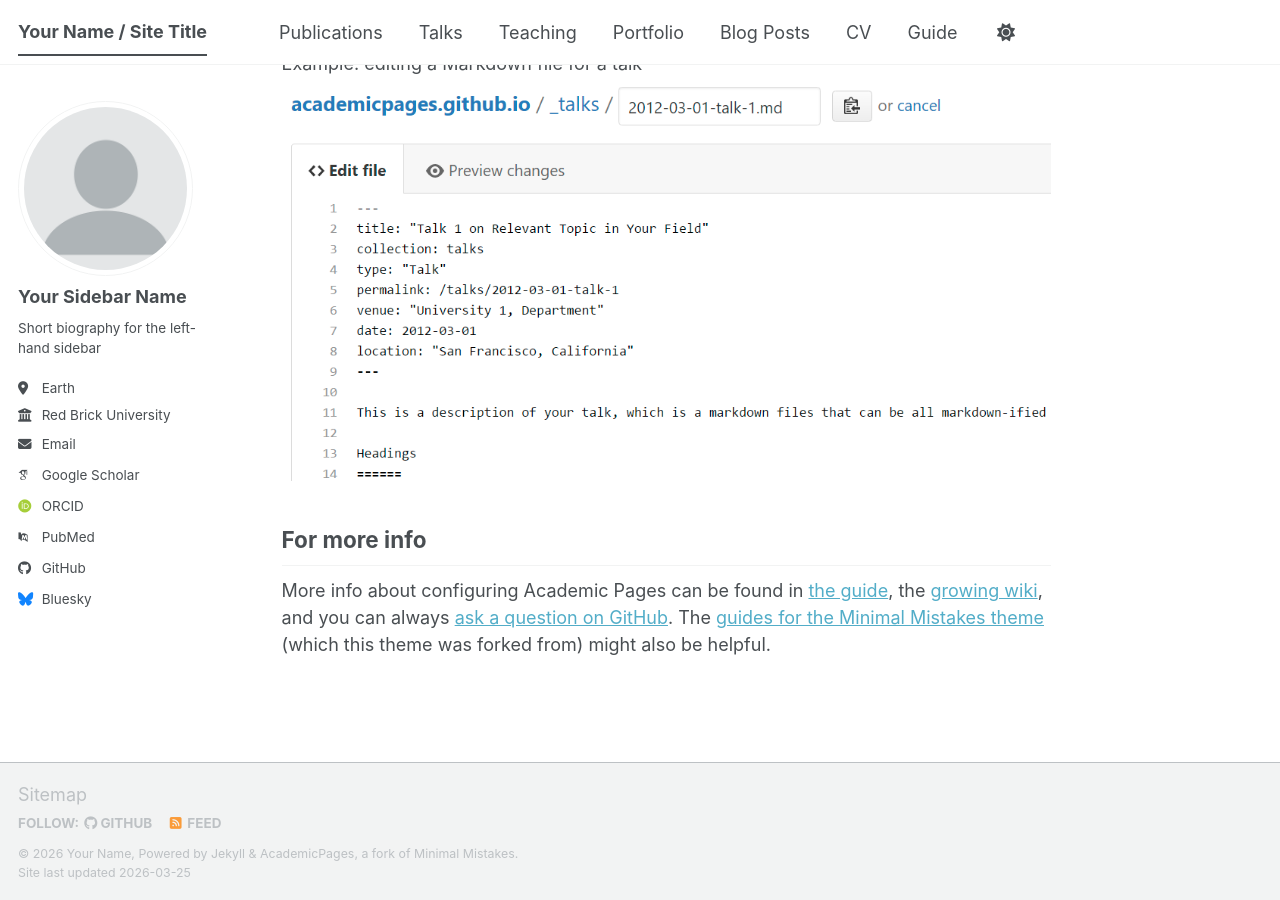
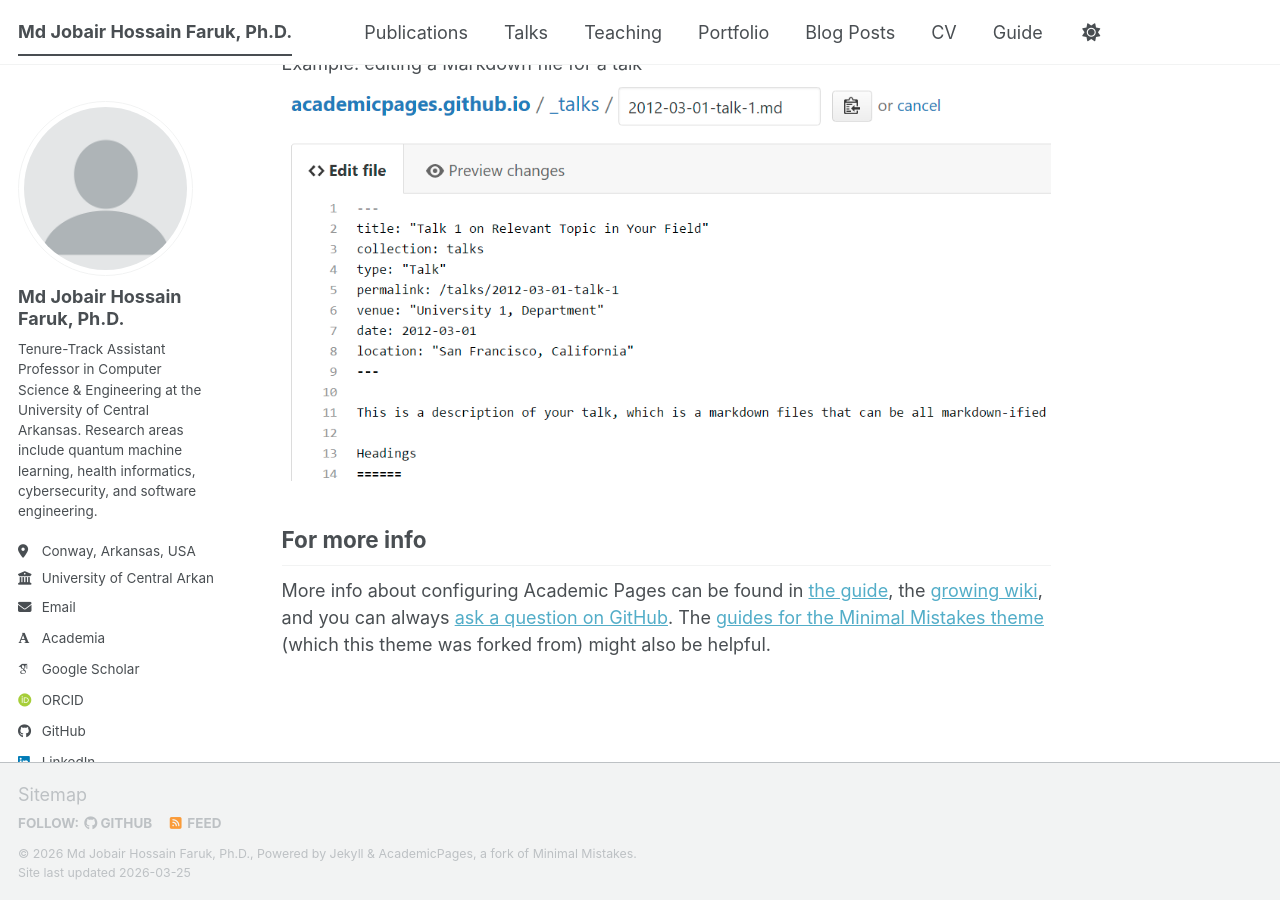
Before and after one commit to jobair-hossain/jobair-hossain.github.io, a Jekyll site: the page built from _pages/about.md, in a window 1280 px wide and 900 px high, scrolled down 2720 px. Built offline with Jekyll 4.4.1, drawn with Linux system fonts in a browser that asks for light colours; some web fonts are replaced; a script bundle is joined from its source files by our own code; library files that are not in the unit come from our copies; some of the changed lines change nothing that is shown.

Commit message:
Update _config.yml

```diff
--- a/_config.yml
+++ b/_config.yml
@@ -1,116 +1,105 @@
-# Welcome to Jekyll!
-#
-# This config file is meant for settings that affect your entire site, values
-# which you are expected to set up once and rarely need to edit after that.
-# For technical reasons, this file is *NOT* reloaded automatically when you use
-# `jekyll serve -l -H localhost`. If you change this file, please restart the
-# server process.
-
 # Basic Site Settings
 locale                   : "en-US"
-site_theme               : "default" # The available themes options are "default", "air", "sunrise", "mint", "dirt" and "contrast"
-title                    : "Your Name / Site Title"
+site_theme               : "default"
+title                    : "Md Jobair Hossain Faruk, Ph.D."
 title_separator          : "-"
-name                     : &name "Your Name"
-description              : &description "Your Name's academic portfolio"   # Update this with a general description of your site, this is the default if not overridden by a page
-url                      : https://academicpages.github.io # The base hostname & protocol for your site e.g. "https://[your GitHub username].github.io",
-                                                           # or if you already have some other page hosted on Github then use "https://[your GitHub username].github.io/[Your Repo Name]"
-baseurl                  : "" # the subpath of your site, e.g. "/blog"
-repository               : "academicpages/academicpages.github.io"
+name                     : &name "Md Jobair Hossain Faruk, Ph.D."
+description              : &description "Academic website of Dr. Jobair Hossain, Tenure-Track Assistant Professor in the Department of Computer Science & Engineering at the University of Central Arkansas."
+url                      : "https://jobair-hossain.github.io"
+baseurl                  : ""
+repository               : "jobair-hossain/jobair-hossain.github.io"
 
-# Site Author - The following control what appear as part of the author content on the side bar.
-#               If a field is blank the icon and link will not appear, otherwise it will be shown.
-#               Additional customization can be done by editing /_includes/author-profile.html
+# Site Author
 author:
-  # Biographic information
   avatar           : "profile.png"
-  name             : "Your Sidebar Name"
-  pronouns         : # example: "she/her"
-  bio              : "Short biography for the left-hand sidebar"
-  location         : "Earth"
-  employer         : "Red Brick University"
-  uri              : # URL
-  email            : "none@example.org"
+  name             : "Md Jobair Hossain Faruk, Ph.D."
+  pronouns         :
+  bio              : "Tenure-Track Assistant Professor in Computer Science & Engineering at the University of Central Arkansas. Research areas include quantum machine learning, health informatics, cybersecurity, and software engineering."
+  location         : "Conway, Arkansas, USA"
+  employer         : "University of Central Arkansas"
+  uri              :
+  email            : "mhossainfaruk@uca.edu"
 
   # Academic websites
-  academia         : # URL
-  arxiv            : # URL - Update with the correct link to your profile
-  googlescholar    : "https://scholar.google.com/citations?user=PS_CX0AAAAAJ"
-  inspire-hep      : # URL
-  impactstory      : # URL
-  orcid            : "https://orcid.org/yourorcidurl"
-  semantic         : # URL
-  ssrn             : # URL
-  pubmed           : "https://www.ncbi.nlm.nih.gov/pubmed/?term=john+snow"
-  researchgate     : # URL
-  scopus           : # URL
-  zotero           : # URL
-
+  academia         : "https://uca.edu/cse/facultystaff/md-jobair-hossain-faruk"
+  arxiv            :
+  googlescholar    : "https://scholar.google.com/citations?user=tN6WOm4AAAAJ"
+  inspire-hep      :
+  impactstory      :
+  orcid            : "https://orcid.org/0000-0002-6316-5334"
+  semantic         :
+  ssrn             :
+  pubmed           :
+  researchgate     :
+  scopus           :
+  zotero           :
 
   # Repositories and software development
-  bitbucket        : # Username - Update with your username on the site
-  codepen          : # Username
-  dribbble         : # Username
-  github           : "academicpages"
-  kaggle           : # Username
-  stackoverflow    : # User number or user number and name (i.e., use "1" or "1/jeff-atwood")
+  bitbucket        :
+  codepen          :
+  dribbble         :
+  github           : "jobair-hossain"
+  kaggle           :
+  stackoverflow    :
 
   # Social media
-  artstation       : # Username
-  bluesky          : "bsky.app" # Replace this with you Bluesky username
-  facebook         : # Username
-  flickr           : # Username
-  foursquare       : # Username
-  goodreads        : # Username
-  google_plus      : # Username
-  keybase          : # Username
-  instagram        : # Username
-  lastfm           : # Username
-  linkedin         : # Username
-  mastodon         : # URL
-  medium           : # URL
-  pinterest        : # Username
-  soundcloud       : # Username
-  steam            : # Username
-  telegram         : # URL
-  tumblr           : # Username
-  twitter          : # Username for X / Twitter
-  vine             : # Username
-  weibo            : # Username
-  wikipedia        : # Username
-  xing             : # Username
-  youtube          : # Username
-  zhihu            : # Username
+  artstation       :
+  bluesky          :
+  facebook         :
+  flickr           :
+  foursquare       :
+  goodreads        :
+  google_plus      :
+  keybase          :
+  instagram        :
+  lastfm           :
+  linkedin         : "jobair16"
+  mastodon         :
+  medium           :
+  pinterest        :
+  soundcloud       :
+  steam            :
+  telegram         :
+  tumblr           :
+  twitter          :
+  vine             :
+  weibo            :
+  wikipedia        :
+  xing             :
+  youtube          :
+  zhihu            :
 
-# Publication Category - The following the list of publication categories and their headings
+# Publication Categories
 publication_category:
   books:
-    title: 'Books'
+    title: "Books"
   manuscripts:
-    title: 'Journal Articles'
+    title: "Journal Articles"
   conferences:
-    title: 'Conference Papers'
+    title: "Conference Papers"
 
 # Site Settings
-teaser                   :  # filename of teaser fallback teaser image placed in /images/ for social media previews
-breadcrumbs              : false # true, false (default)
+teaser                   :
+breadcrumbs              : false
 words_per_minute         : 160
 future                   : true
-read_more                : "disabled" # if enabled, adds "Read more" links to excerpts
-talkmap_link             : false      #change to true to add link to talkmap on talks page
+read_more                : "disabled"
+talkmap_link             : false
+
 comments:
-  provider               : # false (default), "disqus", "discourse", "facebook", "google-plus", "staticman", "custom"
+  provider               :
   disqus:
     shortname            :
   discourse:
-    server               : # https://meta.discourse.org/t/embedding-discourse-comments-via-javascript/31963 , e.g.: meta.discourse.org
+    server               :
   facebook:
     appid                :
-    num_posts            : # 5 (default)
-    colorscheme          : # "light" (default), "dark"
+    num_posts            :
+    colorscheme          :
+
 staticman:
   allowedFields          : ['name', 'email', 'url', 'message']
-  branch                 : "gh-pages" # "master", "gh-pages"
+  branch                 : "gh-pages"
   commitMessage          : "New comment."
   filename               : comment-{@timestamp}
   format                 : "yml"
@@ -123,11 +112,11 @@ staticman:
     date:
       type               : "date"
       options:
-        format           : "iso8601" # "iso8601" (default), "timestamp-seconds", "timestamp-milliseconds"
+        format           : "iso8601"
+
 atom_feed:
-  hide                   : false     # change to true to hide the RSS feed in the footer
-  path                   : # blank (default) uses feed.xml
-
+  hide                   : false
+  path                   :
 
 # SEO Related
 google_site_verification :
@@ -135,36 +124,36 @@ bing_site_verification   :
 alexa_site_verification  :
 yandex_site_verification :
 
-
 # Social Sharing
 twitter:
-  username               : &twitter
+  username               :
 facebook:
   username               :
   app_id                 :
   publisher              :
-og_image                 :  # Social media default site image
-og_description           :  # Social media default site image description
-# For specifying social profiles
-# - https://developers.google.com/structured-data/customize/social-profiles
+og_image                 :
+og_description           :
+
 social:
-  type                   : # Person or Organization (defaults to Person)
-  name                   : # If the user or organization name differs from the site's name
-  links: # An array of links to social media profiles
-
+  type                   : "Person"
+  name                   : "Md Jobair Hossain Faruk, Ph.D."
+  links:
+    - "https://github.com/jobair-hossain"
+    - "https://scholar.google.com/citations?user=tN6WOm4AAAAJ"
+    - "https://www.linkedin.com/in/jobair16/"
 
 # Analytics
 analytics:
-  provider               :  "false" # false (default), "google", "google-universal", "google-analytics-4", "custom"
+  provider               : false
   google:
     tracking_id          :
-
 
 # Reading Files
 include:
   - .htaccess
   - _pages
   - files
+
 exclude:
   - "*.sublime-project"
   - "*.sublime-workspace"
@@ -192,12 +181,13 @@ exclude:
   - README
   - tmp
   - vendor
+
 keep_files:
   - .git
   - .svn
+
 encoding: "utf-8"
 markdown_ext: "markdown,mkdown,mkdn,mkd,md"
-
 
 # Conversion
 markdown: kramdown
@@ -205,7 +195,6 @@ highlighter: rouge
 lsi: false
 excerpt_separator: "\n\n"
 incremental: false
-
 
 # Markdown Processing
 kramdown:
@@ -218,8 +207,7 @@ kramdown:
   smart_quotes: lsquo,rsquo,ldquo,rdquo
   enable_coderay: false
 
-
-# These settings control the types of collections used by the template
+# Collections
 collections:
   teaching:
     output: true
@@ -234,10 +222,8 @@ collections:
     output: true
     permalink: /:collection/:path/
 
-
-# These settings control how pages and collections are included in the site
+# Defaults
 defaults:
-  # _posts
   - scope:
       path: ""
       type: posts
@@ -248,14 +234,14 @@ defaults:
       comments: true
       share: true
       related: true
-  # _pages
+
   - scope:
       path: ""
       type: pages
     values:
       layout: single
       author_profile: true
-  # _teaching
+
   - scope:
       path: ""
       type: teaching
@@ -264,7 +250,7 @@ defaults:
       author_profile: true
       share: true
       comments: true
-  # _publications
+
   - scope:
       path: ""
       type: publications
@@ -273,7 +259,7 @@ defaults:
       author_profile: true
       share: true
       comments: true
-  # _portfolio
+
   - scope:
       path: ""
       type: portfolio
@@ -282,7 +268,7 @@ defaults:
       author_profile: true
       share: true
       comment: true
-  # _talks
+
   - scope:
       path: ""
       type: talks
@@ -291,19 +277,14 @@ defaults:
       author_profile: true
       share: true
 
-
 # Sass/SCSS
 sass:
   sass_dir: _sass
-  style: compressed # https://sass-lang.com/documentation/file.SASS_REFERENCE.html#output_style
-
+  style: compressed
 
 # Outputting
 permalink: /:categories/:title/
-# paginate: 5 # amount of posts to show
-# paginate_path: /page:num/
-timezone: Etc/UTC # https://en.wikipedia.org/wiki/List_of_tz_database_time_zones
-
+timezone: America/Chicago
 
 # Plugins
 plugins:
@@ -314,7 +295,6 @@ plugins:
   - jekyll-redirect-from
   - jemoji
 
-# Mimic GitHub Pages with --safe
 whitelist:
   - jekyll-feed
   - jekyll-gist
@@ -323,38 +303,16 @@ whitelist:
   - jekyll-redirect-from
   - jemoji
 
-
 # Archives
-#  Type
-#  - GitHub Pages compatible archive pages built with Liquid ~> type: liquid (default)
-#  - Jekyll Archives plugin archive pages ~> type: jekyll-archives
-#  Path (examples)
-#  - Archive page should exist at path when using Liquid method or you can
-#    expect broken links (especially with breadcrumbs enabled)
-#  - <base_path>/tags/my-awesome-tag/index.html ~> path: /tags/
-#  - <base_path/categories/my-awesome-category/index.html ~> path: /categories/
-#  - <base_path/my-awesome-category/index.html ~> path: /
 category_archive:
   type: liquid
   path: /categories/
+
 tag_archive:
   type: liquid
   path: /tags/
-# https://github.com/jekyll/jekyll-archives
-# jekyll-archives:
-#   enabled:
-#     - categories
-#     - tags
-#   layouts:
-#     category: archive-taxonomy
-#     tag: archive-taxonomy
-#   permalinks:
-#     category: /categories/:name/
-#     tag: /tags/:name/
-
 
 # HTML Compression
-# - https://jch.penibelst.de/
 compress_html:
   clippings: all
   ignore:
```
